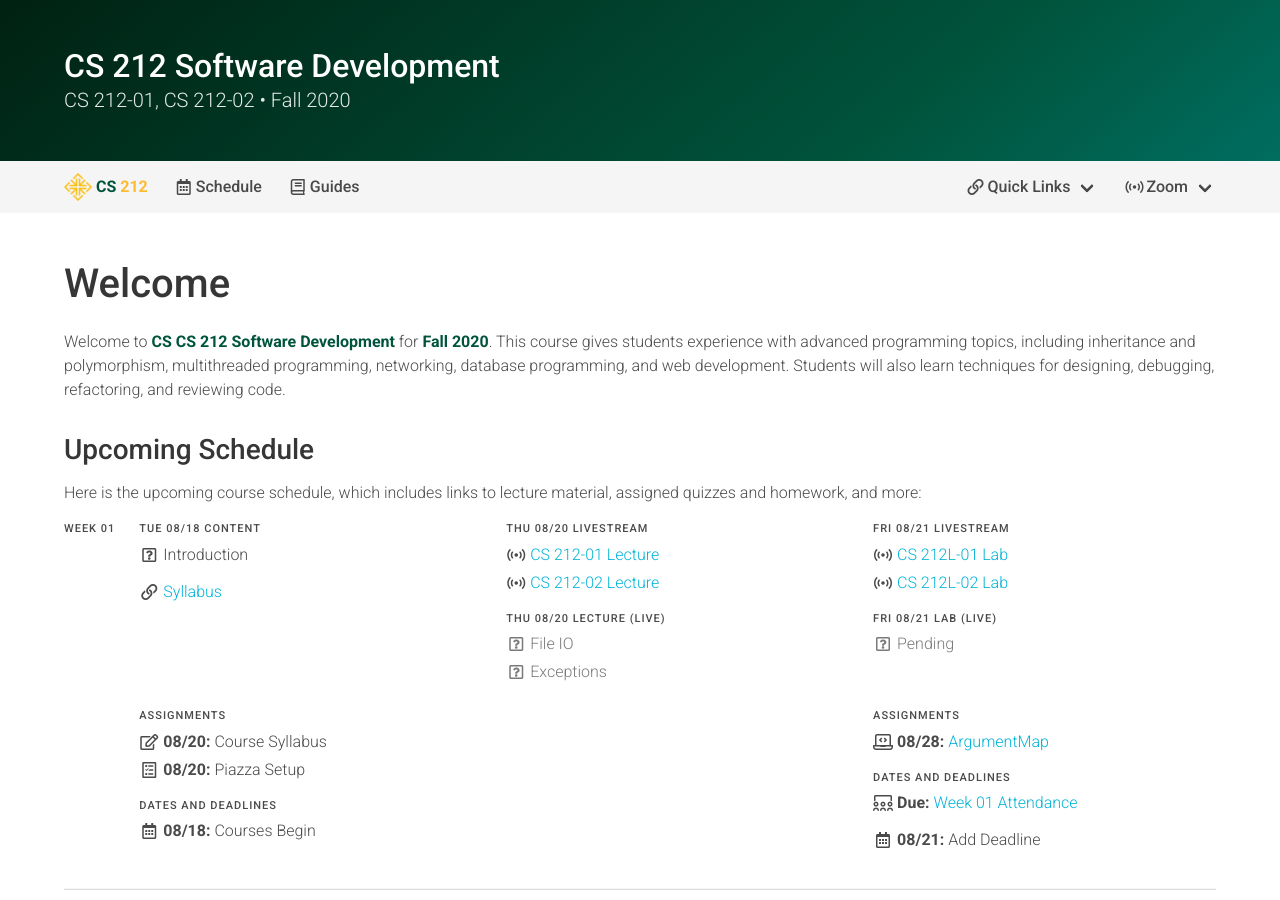
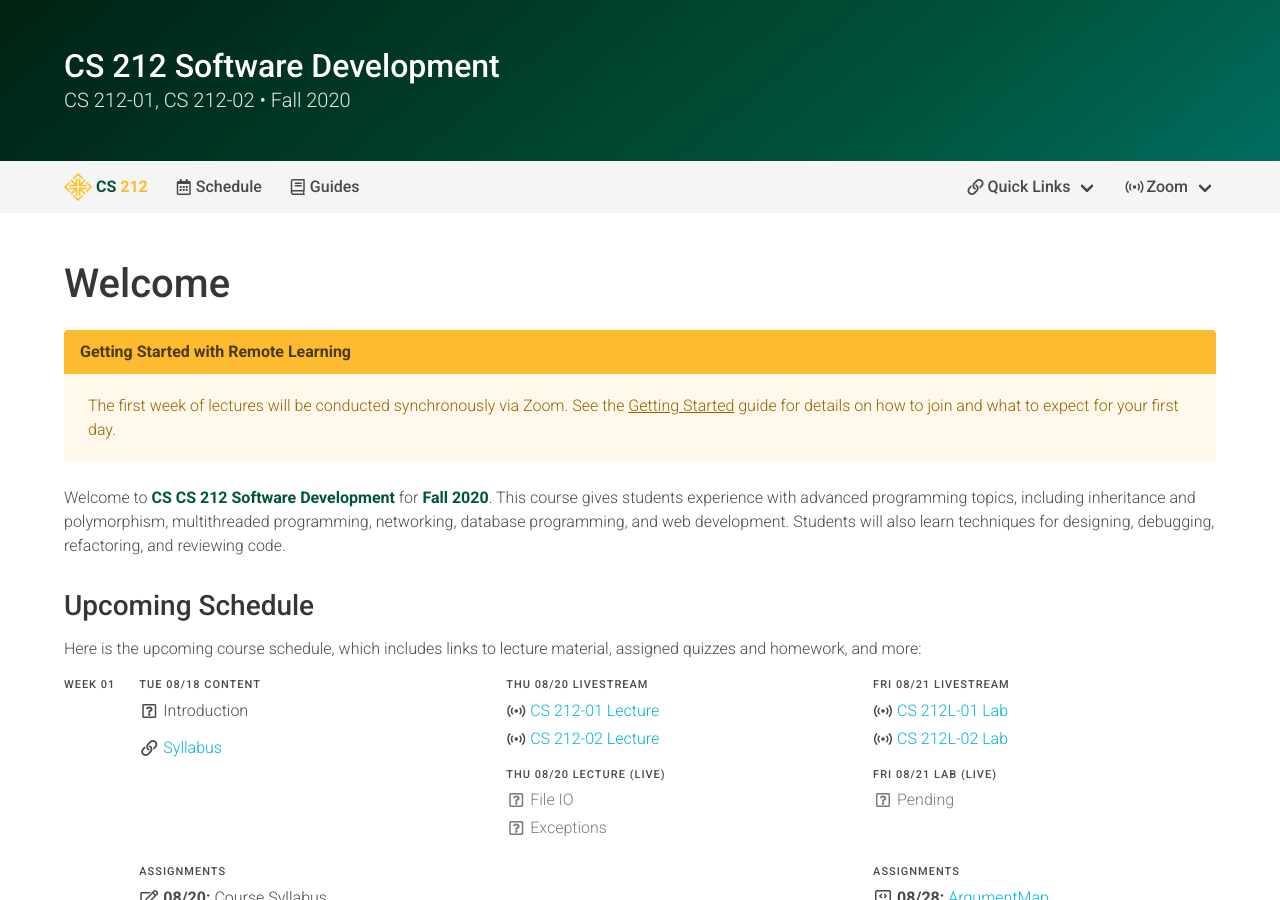
Before and after one commit to usf-cs212-fall2020/usf-cs212-fall2020.github.io, a Jekyll site: the page built from index.md, in a window 1280 px wide and 900 px high. Built offline with Jekyll 4.4.1, drawn with Linux system fonts in a browser that asks for light colours.

Commit message:
Adding alert to getting started guide.

```diff
--- a/index.md
+++ b/index.md
@@ -2,6 +2,15 @@
 title: Welcome
 navbar: Home
 ---
+
+<article class="message is-usf-gold">
+  <div class="message-header">
+    <p>Getting Started with Remote Learning</p>
+  </div>
+  <div class="message-body">
+    The first week of lectures will be conducted synchronously via Zoom. See the <a href="/guides/general/getting-started.html">Getting Started</a> guide for details on how to join and what to expect for your first day.
+  </div>
+</article>
 
 Welcome to <strong class="has-text-usf-green">CS {{ site.data.info.code }} {{ site.data.info.name }}</strong> for <strong class="has-text-usf-green">{{ site.data.info.term }}</strong>. {{ site.data.info.blurb }}
 
```
